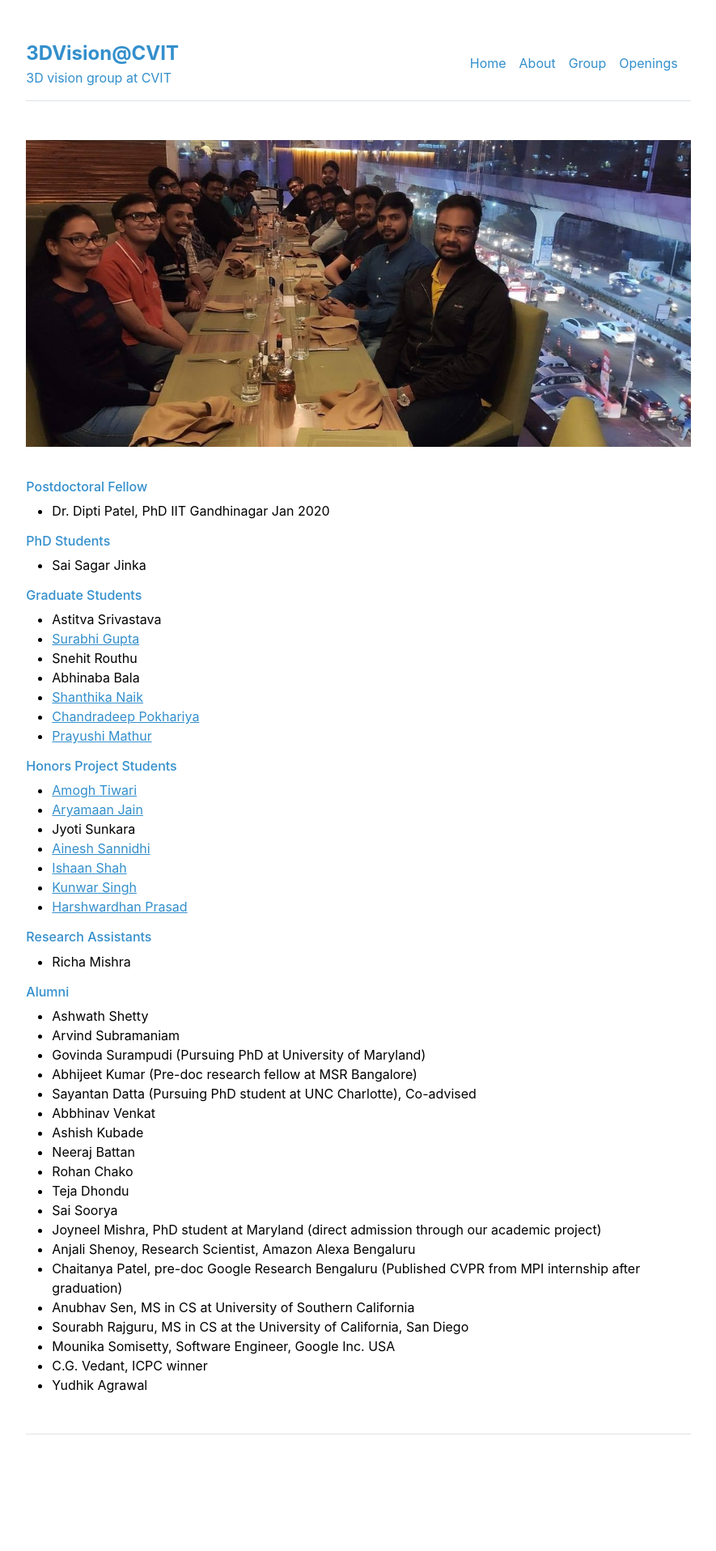
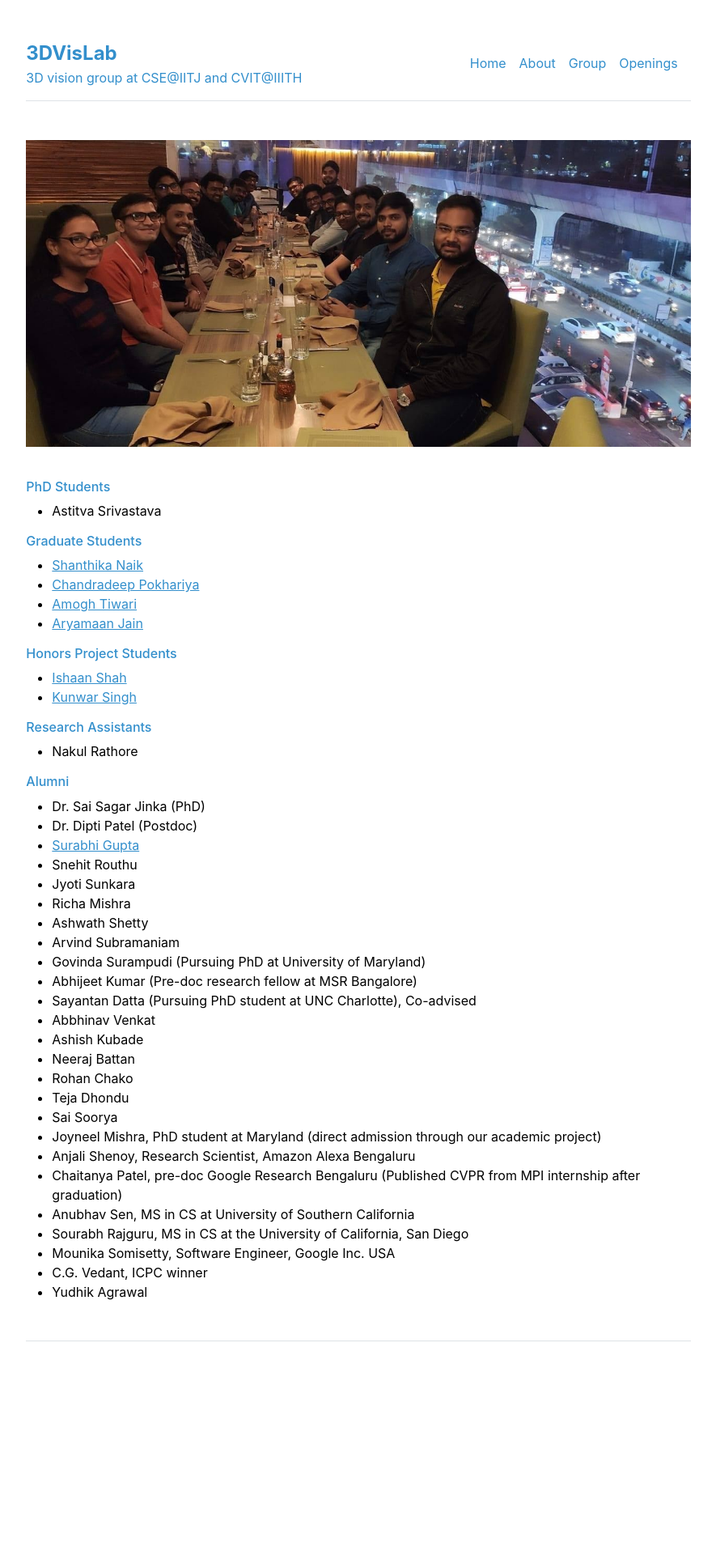
Before and after one commit to 3DComputerVision/3dcomputervision.github.io, a Jekyll site: the page built from group/index.md, in a window 1280 px wide. Shown: the whole page at 81% size, without its empty margins (197-1082 px from the left). Built offline with Jekyll 4.4.1, drawn with Linux system fonts in a browser that asks for light colours; after the commit the page ends 1801 px from its top, so only the background shows below that.

Commit message:
Update page with IITJ information

```diff
--- a/_config.yml
+++ b/_config.yml
@@ -1,4 +1,4 @@
 url: "3dcomputervision.github.io" # the base hostname & protocol for your site, e.g. http://example.com
 baseurl: "" # the subpath of your site, e.g. /blog
-title: "3DVision@CVIT" # the name of your site, e.g. ACME Corp.
-description: "3D vision group at CVIT"
+title: "3DVisLab" # the name of your site, e.g. ACME Corp.
+description: "3D vision group at CSE@IITJ and CVIT@IIITH"
--- a/group/index.md
+++ b/group/index.md
@@ -8,34 +8,29 @@ title: "Group"
 </div>
 
 <br>
-###### Postdoctoral Fellow
-- Dr. Dipti Patel, PhD IIT Gandhinagar Jan 2020
-
 ###### PhD Students
-- Sai Sagar Jinka
+- Astitva Srivastava
 
 ###### Graduate Students
-- Astitva Srivastava
+- [Shanthika Naik](https://shanthika.github.io/)
+- [Chandradeep Pokhariya](http://coreqode.github.io)
+- [Amogh Tiwari](https://www.linkedin.com/in/amogh-tiwari-b370a856/)
+- [Aryamaan Jain](https://github.com/aryamaanjain)
+
+###### Honors Project Students
+- [Ishaan Shah](https://ishaanshah.github.io)
+- [Kunwar Singh](https://github.com/simba611)
+
+###### Research Assistants
+- Nakul Rathore
+
+###### Alumni
+- Dr. Sai Sagar Jinka (PhD)
+- Dr. Dipti Patel (Postdoc)
 - [Surabhi Gupta](https://www.linkedin.com/in/surabhi-gupta-02/)
 - Snehit Routhu
-- Abhinaba Bala
-- [Shanthika Naik](https://shanthika.github.io/)
-- [Chandradeep Pokhariya](http://coreqode.github.io)
-- [Prayushi Mathur](https://www.linkedin.com/in/prayushi-mathur-59a470189/)
-
-###### Honors Project Students
-- [Amogh Tiwari](https://www.linkedin.com/in/amogh-tiwari-b370a856/)
-- [Aryamaan Jain](https://github.com/aryamaanjain)
 - Jyoti Sunkara
-- [Ainesh Sannidhi](https://github.com/inesane)
-- [Ishaan Shah](https://www.github.com/ishaanshah)
-- [Kunwar Singh](https://github.com/simba611)
-- [Harshwardhan Prasad](https://www.linkedin.com/in/harshwardhan-prasad-a574561b2/)
-
-###### Research Assistants
 - Richa Mishra
-
-###### Alumni
 - Ashwath Shetty
 - Arvind Subramaniam
 - Govinda Surampudi (Pursuing PhD at University of Maryland)
```
Also changed, not shown: about/index.md (+3 -5 lines), index.md (+1 -1 lines), openings/index.md (+3 -3 lines).
